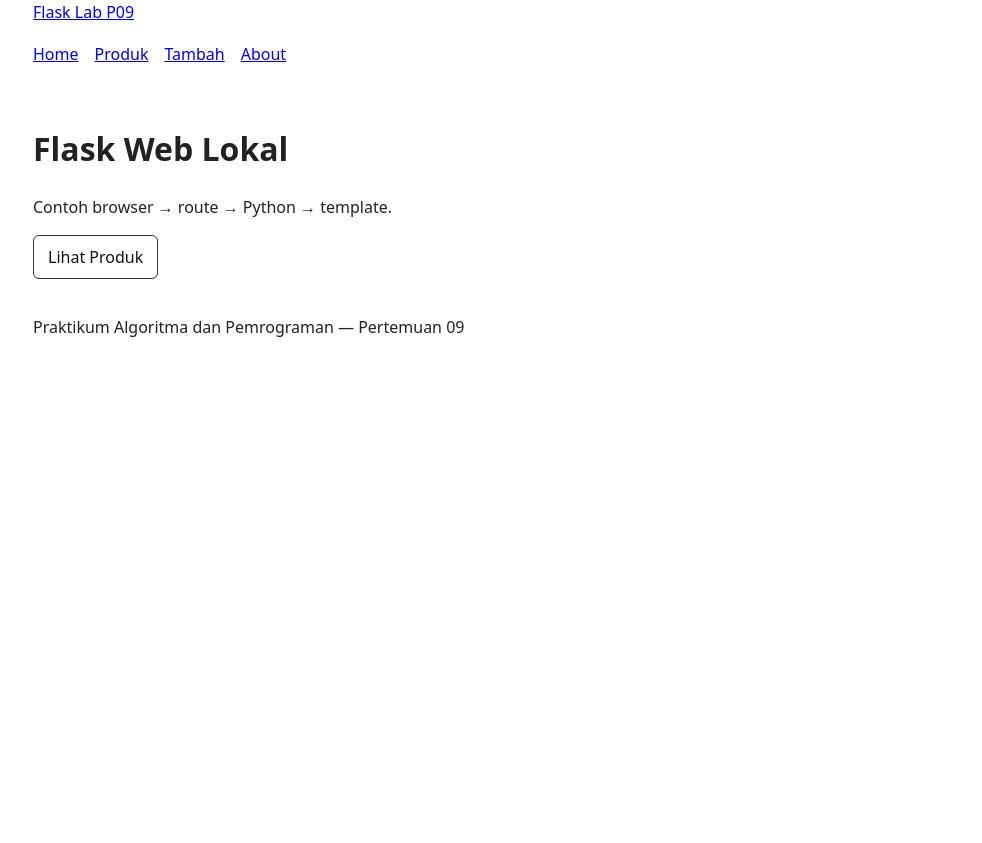
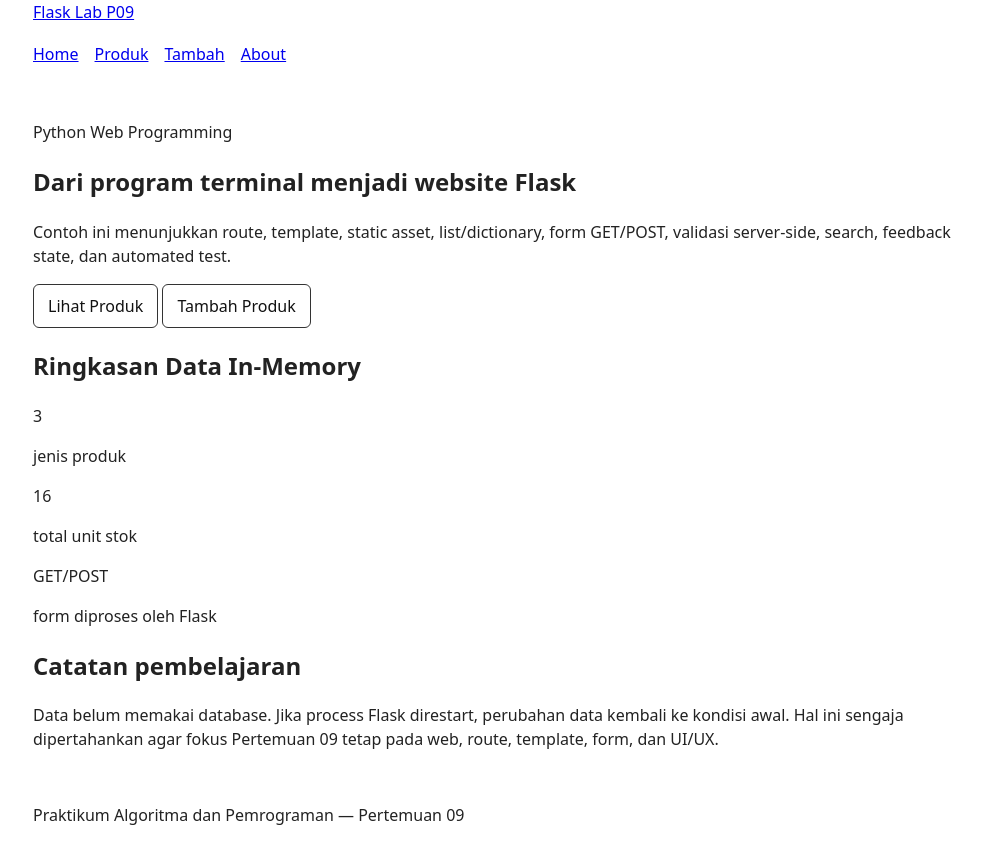
Before and after one commit to rofiqcp/Praktikum-Algoritma-dan-Pemrograman, a Flask app: page / in a window 1280 px wide. Shown: the whole page, without its empty margins (147-1129 px from the left). Before the commit the page ends 337 px from the top, so only its background shows below. Run offline with Flask 3, Linux system fonts and the light colour scheme.

Commit message:
feat(p09): enrich home dashboard template

```diff
--- a/Pertemuan-09-Python-Web-Flask/praktikum/flask-web/templates/home.html
+++ b/Pertemuan-09-Python-Web-Flask/praktikum/flask-web/templates/home.html
@@ -1 +1,36 @@
-{% extends 'base.html' %}{% block title %}Home{% endblock %}{% block content %}<h1>Flask Web Lokal</h1><p>Contoh browser → route → Python → template.</p><a class="button" href="{{ url_for('product_list') }}">Lihat Produk</a>{% endblock %}
+{% extends "base.html" %}
+{% block title %}Home — Flask Lab P09{% endblock %}
+{% block content %}
+<section class="hero">
+  <p class="eyebrow">Python Web Programming</p>
+  <h1>Dari program terminal menjadi website Flask</h1>
+  <p>Contoh ini menunjukkan route, template, static asset, list/dictionary, form GET/POST, validasi server-side, search, feedback state, dan automated test.</p>
+  <div class="actions">
+    <a class="button" href="{{ url_for('product_list') }}">Lihat Produk</a>
+    <a class="button secondary" href="{{ url_for('product_new') }}">Tambah Produk</a>
+  </div>
+</section>
+
+<section aria-labelledby="ringkasan">
+  <h2 id="ringkasan">Ringkasan Data In-Memory</h2>
+  <div class="card-grid">
+    <article class="card">
+      <span class="metric">{{ total_products }}</span>
+      <p>jenis produk</p>
+    </article>
+    <article class="card">
+      <span class="metric">{{ total_stock }}</span>
+      <p>total unit stok</p>
+    </article>
+    <article class="card">
+      <span class="metric">GET/POST</span>
+      <p>form diproses oleh Flask</p>
+    </article>
+  </div>
+</section>
+
+<section class="note">
+  <h2>Catatan pembelajaran</h2>
+  <p>Data belum memakai database. Jika process Flask direstart, perubahan data kembali ke kondisi awal. Hal ini sengaja dipertahankan agar fokus Pertemuan 09 tetap pada web, route, template, form, dan UI/UX.</p>
+</section>
+{% endblock %}
```
